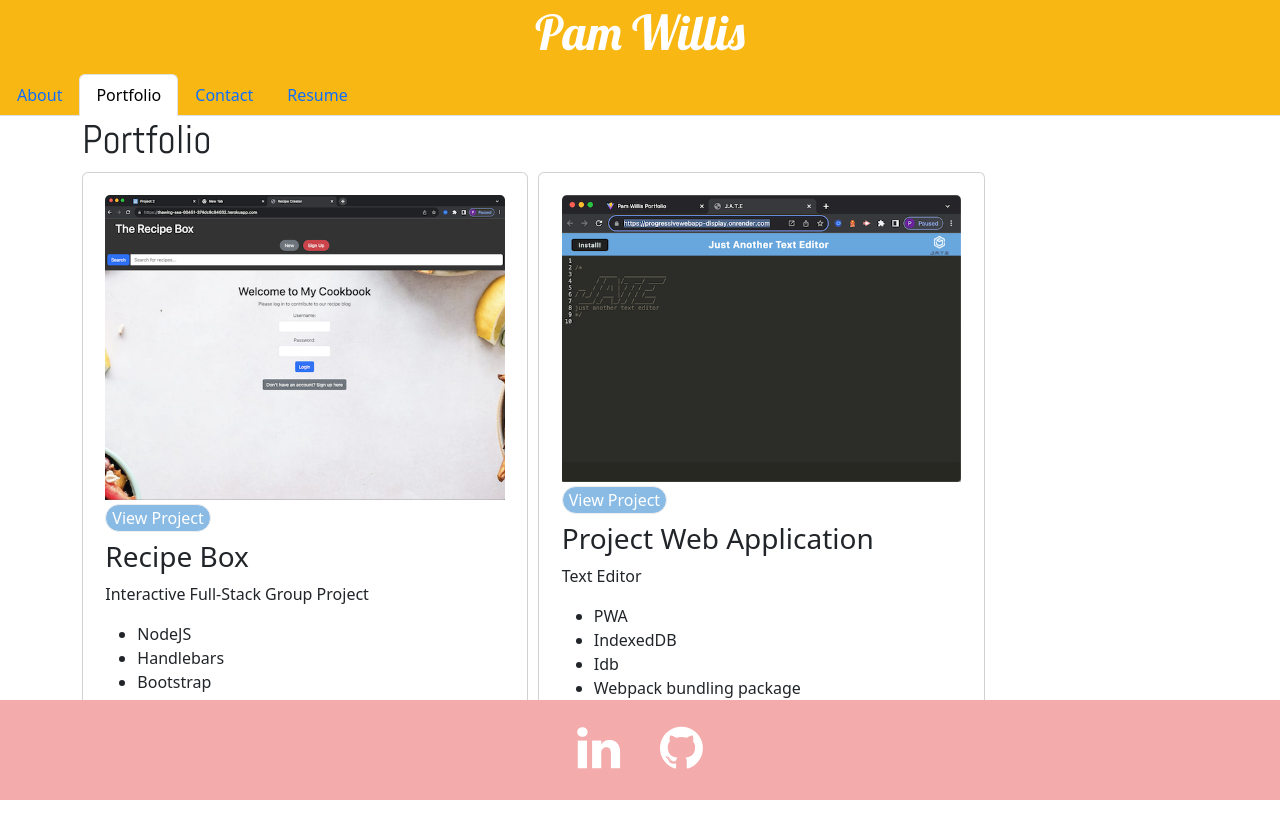
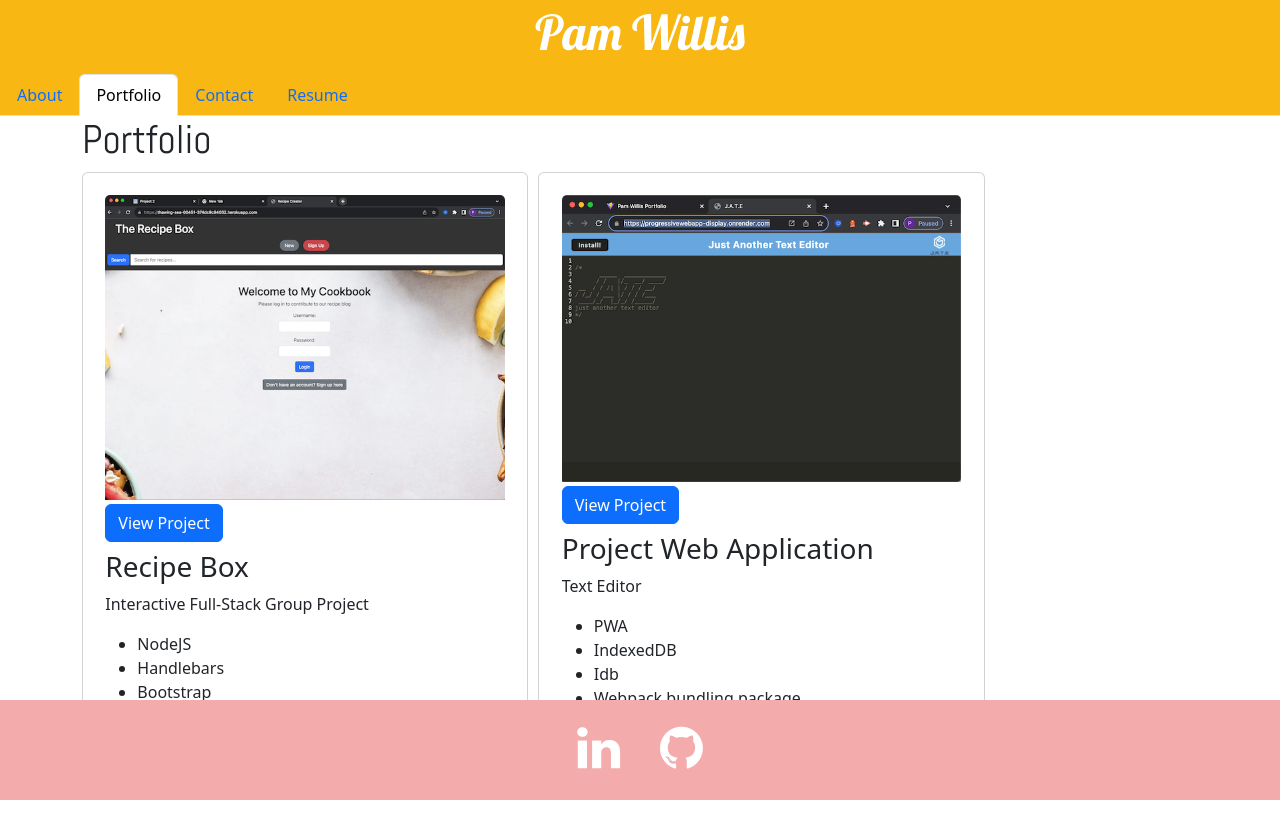
Before and after one commit to PamWillis/ReactPortfolio_PW, a React (Vite) app: page /Portfolio in a window 1280 px wide. Shown: the top 838 px of the page. Built offline with nearby package versions, Linux system fonts and the light colour scheme; some icons are missing.

Commit message:
updated ProjectCard

```diff
--- a/package.json
+++ b/package.json
@@ -13,6 +13,7 @@
     "dependencies": {
         "axios": "^1.3.5",
         "bootstrap": "^5.3.2",
+        "prop-types": "^15.8.1",
         "react": "^18.2.0",
         "react-bootstrap": "^2.9.1",
         "react-dom": "^18.2.0",
--- a/src/pages/Portfolio.jsx
+++ b/src/pages/Portfolio.jsx
@@ -1,5 +1,5 @@
 // Portfolio.js
-import React from 'react';
+
 import ProjectCard from './ProjectCard';
 import Recipe from '../assets/images/Recipe.png';
 import PWA from '../assets/images/PAWtextEditor.png';
--- a/src/pages/ProjectCard.jsx
+++ b/src/pages/ProjectCard.jsx
@@ -1,7 +1,7 @@
-import React from 'react';
+import PropTypes from 'prop-types';
 import { Card } from 'react-bootstrap';
 
-
+// import './ProjectCard.css'; // Import your CSS file for styling
 
 const ProjectCard = ({ title, description, items, imageUrl, link }) => {
   return (
@@ -11,8 +11,9 @@ const ProjectCard = ({ title, description, items, imageUrl, link }) => {
           variant="top"
           src={imageUrl}
           alt={title}
-      style={{ height: '100%', width: '100%' }}/>
-        <button>View Project</button>
+          className="card-image"
+        />
+        <button className="btn btn-primary">View Project</button>
       </a>
       <h3>{title}</h3>
       <p>{description}</p>
@@ -27,4 +28,12 @@ const ProjectCard = ({ title, description, items, imageUrl, link }) => {
   );
 };
 
+ProjectCard.propTypes = {
+  title: PropTypes.string.isRequired,
+  description: PropTypes.string.isRequired,
+  items: PropTypes.arrayOf(PropTypes.string),
+  imageUrl: PropTypes.string.isRequired,
+  link: PropTypes.string.isRequired,
+};
+
 export default ProjectCard;
```
Also changed, not shown: 1 other file (tests, documents, lock files or other folders). Lines whose indentation alone changed are shown as unchanged.
